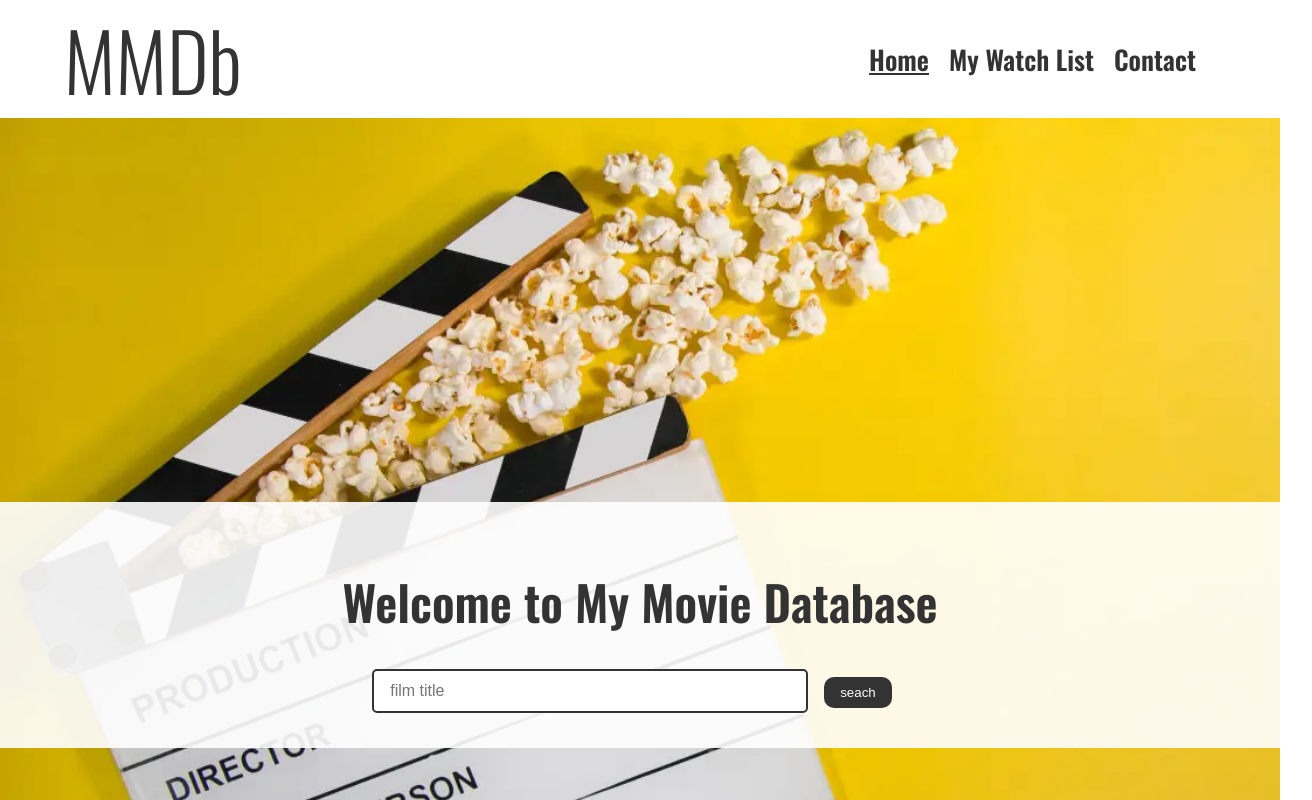
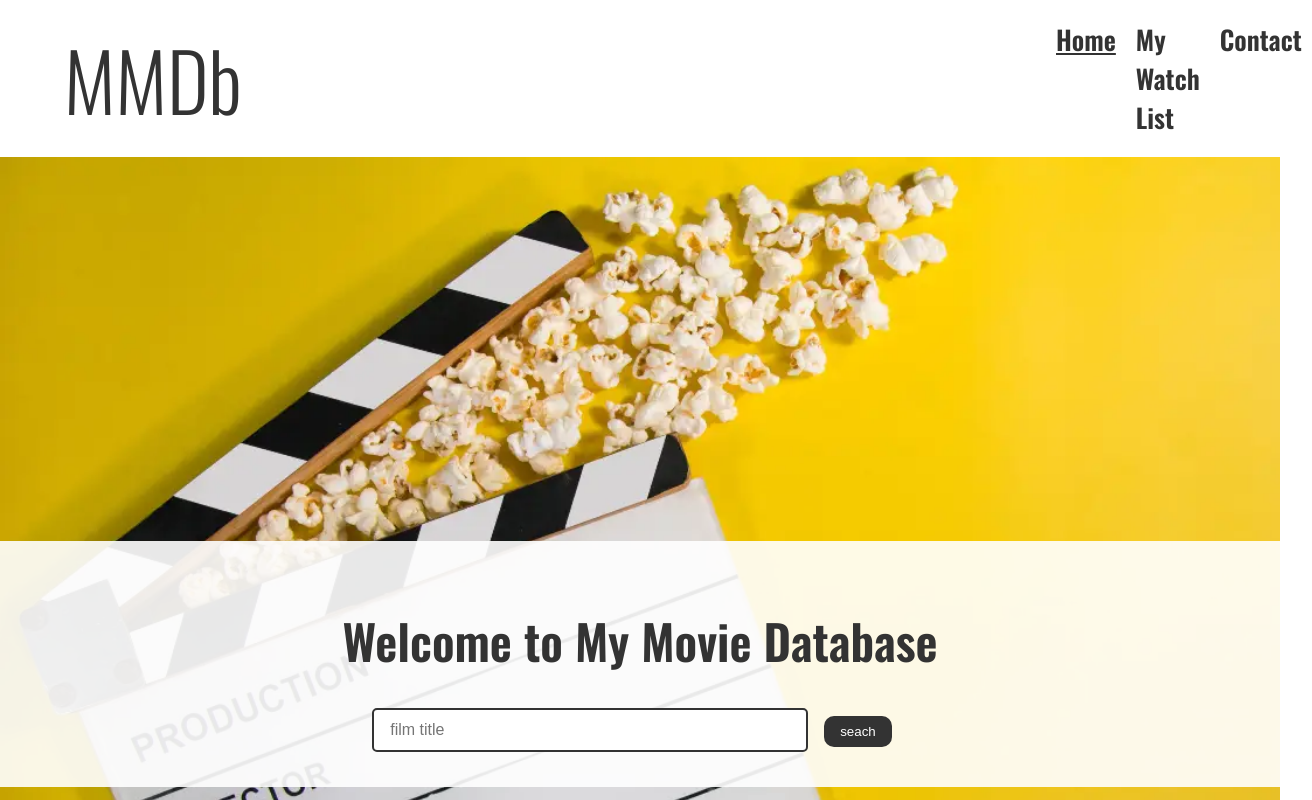
Before and after one commit to MegumiKim/My-Movie-Database, a plain HTML site: page index.html in a window 1280 px wide. Shown: the top 800 px of the page, 1312 px wide, since content can reach past the window. Drawn offline with nearby package versions, Linux system fonts and the light colour scheme.

Commit message:
adjust nav width

```diff
--- a/css/imports/header.css
+++ b/css/imports/header.css
@@ -27,6 +27,7 @@ nav {
   right: -25px;
   background-color: #fff;
   padding: 10px;
+  width: 160px;
 }
 
 .current {
```
